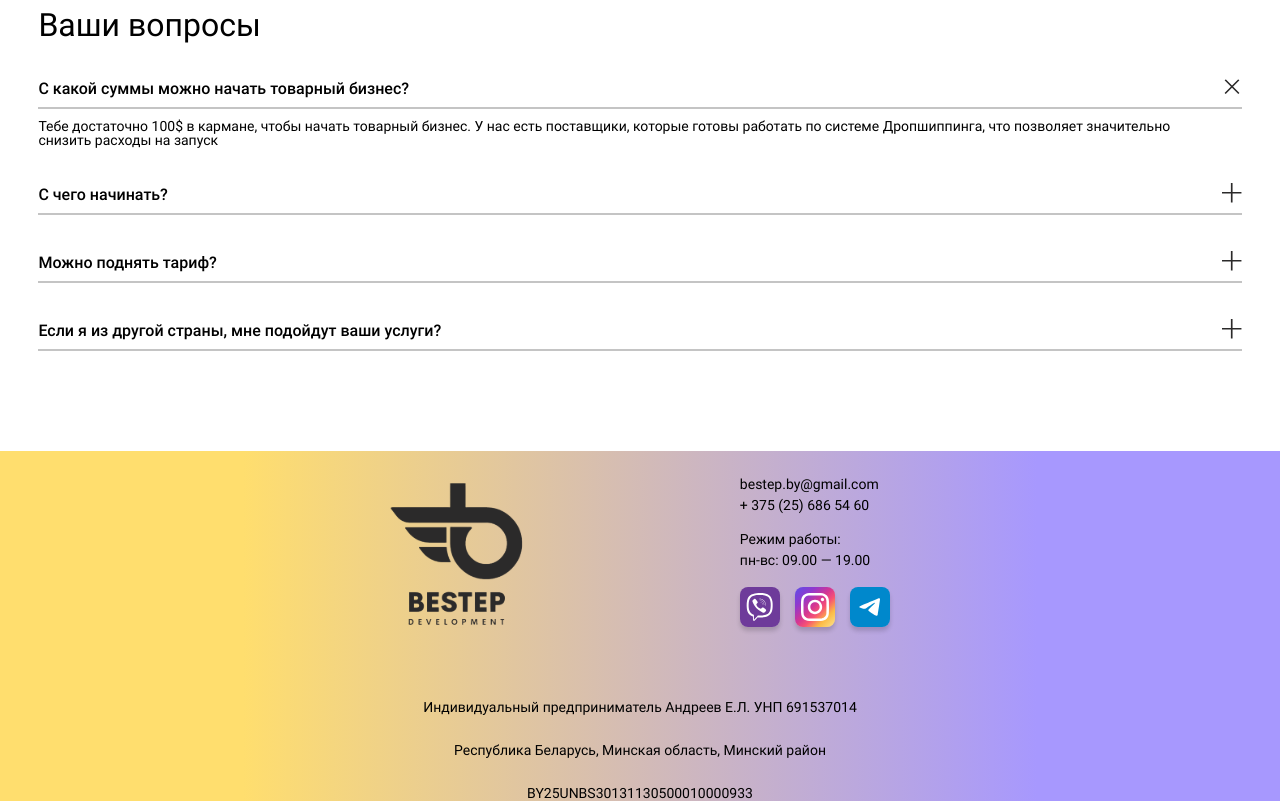
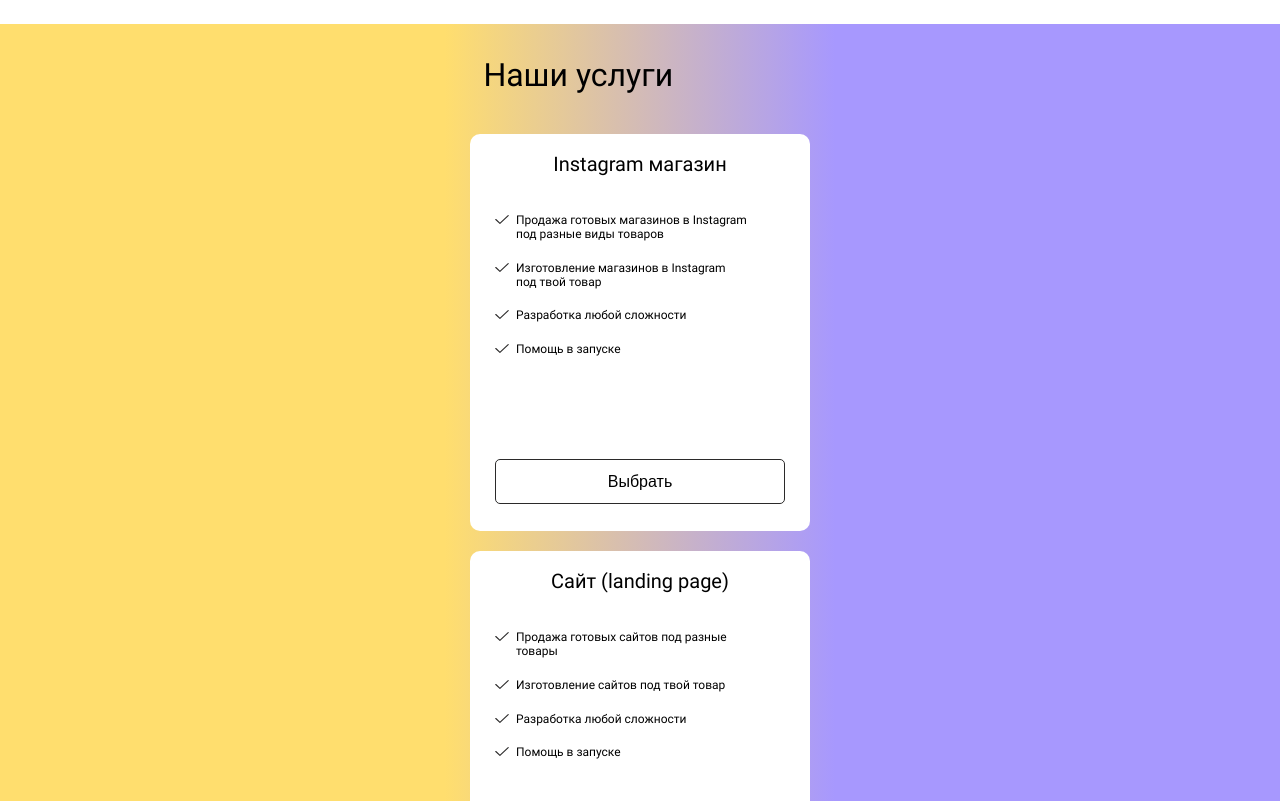
Before and after one commit to 1Alisa1/website-bester, a React (Create React App) app: page / in a window 1280 px wide. Shown: the part 1580-2381 px from the top of the page. Built offline with nearby package versions, Linux system fonts and the light colour scheme.

Commit message:
add services section

```diff
--- /dev/null
+++ b/src/components/cardServices/cardServices.module.scss
@@ -0,0 +1,77 @@
+@use '/src/scss/abstracts/mixins' as *;
+
+.card {
+  display: flex;
+  flex-direction: column;
+  flex: 1 0;
+  min-width: 522px;
+  height: 506px;
+  padding: 33px 46px 48px 46px;
+  border-radius: 10px;
+  background-color: white;
+  @include medium {
+    min-width: 402px;
+    height: 492px;
+    padding: 33px 30px 35px 30px;
+  }
+  @include small {
+    min-width: 340px;
+    max-width: 427px;
+    width: 100%;
+    height: 397px;
+    min-height: 397px;
+    padding: 20px 25px 27px 25px;
+  }
+  .title {
+    font-size: 36px;
+    margin-bottom: 50px;
+    text-align: center;
+    @include medium {
+      margin-bottom: 44px;
+      font-size: 32px;
+    }
+    @include small {
+      margin-bottom: 40px;
+      font-size: 20px;
+    }
+  }
+  .description {
+    width: 95%;
+    font-size: 20px;
+    @include medium {
+      width: 100%;
+      font-size: 18px;
+    }
+    @include small {
+      width: 272px;
+      font-size: 12px;
+    }
+  }
+  .button {
+    height: 55px;
+    margin-top: auto;
+    border: 2px solid #2b2a2a;
+    border-radius: 5px;
+    background-color: white;
+    font-size: 24px;
+    @include medium {
+      height: 55px;
+      font-size: 20px;
+    }
+    @include small {
+      height: 45px;
+      border: 1.5px solid #2b2a2a;
+      font-size: 16px;
+    }
+    &:hover {
+      color: #fdfcfc;
+      background-color: #2b2a2a;
+      box-shadow: 0px 4px 4px rgba(0, 0, 0, 0.16);
+    }
+    &:active {
+      color: #fdfcfc;
+      background-color: #1f1e1e;
+      box-shadow: inset 0px 4px 4px rgba(158, 158, 158, 0.16);
+    }
+  }
+}
--- /dev/null
+++ b/src/components/cardServices/cardServices.tsx
@@ -0,0 +1,19 @@
+import styles from './cardServices.module.scss';
+
+interface CardServicesProps {
+  title: string;
+  description: React.ReactNode;
+  onButtonClick: () => void;
+}
+
+const CardServices: React.FC<CardServicesProps> = ({ title, description, onButtonClick }) => {
+  return (
+    <div className={styles.card}>
+      <p className={styles.title}>{title}</p>
+      <div className={styles.description}>{description}</div>
+        <button className={styles.button} onClick={onButtonClick}>Выбрать</button>
+    </div>
+  );
+};
+
+export default CardServices;
--- a/src/components/introSection/introSection.module.scss
+++ b/src/components/introSection/introSection.module.scss
@@ -1,13 +1,19 @@
 @use '/src/scss/abstracts/mixins' as *;
+@use '/src/scss/abstracts/variables' as *;
 
 .intro {
   display: flex;
   justify-content: space-between;
-  margin-bottom: 200px;
+  @include large {
+    @include wrapper(map-get($width, 'large'));
+    margin-bottom: 200px;
+  }
   @include medium {
+    @include wrapper(map-get($width, 'medium'));
     margin-bottom: 150px;
   }
   @include small {
+    @include wrapper-small(map-get($padding, 'small'));
     justify-content: center;
     margin-bottom: 100px;
   }
@@ -99,13 +105,10 @@
     }
   }
   .image {
-    position: relative;
-    left: 30px;
-    width: 903px;
+    width: 867px;
     height: 676px;
     @include medium {
-      left: 25px;
-      width: 673px;
+      width: 645px;
       height: 504px;
     }
     @include small {
--- a/src/components/layout/layout.module.scss
+++ b/src/components/layout/layout.module.scss
@@ -66,18 +66,6 @@
       border: none;
       background-color: transparent;
     }
-  }
-}
-
-main {
-  @include large {
-    @include wrapper(map-get($width, 'large'));
-  }
-  @include medium {
-    @include wrapper(map-get($width, 'medium'));
-  }
-  @include small {
-    @include wrapper-small(map-get($padding, 'small'));
   }
 }
 
--- a/src/components/questionsSection/questionsSection.module.scss
+++ b/src/components/questionsSection/questionsSection.module.scss
@@ -1,10 +1,17 @@
 @use '/src/scss/abstracts/mixins' as *;
-section {
-  margin-bottom: 170px;
+@use '/src/scss/abstracts/variables' as *;
+
+.questionsSection {
+  @include large {
+    @include wrapper(map-get($width, 'large'));
+    margin-bottom: 170px;
+  }
   @include medium {
+    @include wrapper(map-get($width, 'medium'));
     margin-bottom: 130px;
   }
   @include small {
+    @include wrapper-small(map-get($padding, 'small'));
     margin-bottom: 90px;
   }
   h2 {
--- a/src/components/questionsSection/questionsSection.tsx
+++ b/src/components/questionsSection/questionsSection.tsx
@@ -3,7 +3,7 @@
 
 const QuestionsSection = () => {
   return (
-    <section>
+    <section className={styles.questionsSection}>
       <h2>Ваши вопросы</h2>
       <div className={styles.questionsContainer}>
         <Question
--- /dev/null
+++ b/src/components/servicesSection/servicesSection.module.scss
@@ -0,0 +1,115 @@
+@use '/src/scss/abstracts/mixins' as *;
+@use '/src/scss/abstracts/variables' as *;
+
+.services {
+  width: 100%;
+  margin-bottom: 120px;
+  background: linear-gradient(
+    to right,
+    #ffde6e 0%,
+    #ffde6e 50%,
+    #a798fe 50%,
+    #a798fe 100%
+  );
+  @include medium {
+    margin-bottom: 60px;
+  }
+  @include small {
+    margin-bottom: 24px;
+  }
+  .content {
+    background-image: linear-gradient(270deg, #a798fe 0%, #ffde6e 100%);
+    @include large {
+      @include wrapper(map-get($width, 'large'));
+    }
+    @include medium {
+      @include wrapper(map-get($width, 'medium'));
+    }
+    @include small {
+      @include wrapper-small(map-get($padding, 'small'));
+      max-width: 390px;
+      margin: 0 auto;
+    }
+    .title {
+      margin-bottom: 100px;
+      padding-top: 120px;
+      font-size: 64px;
+      line-height: 1.2;
+      @include medium {
+        margin-bottom: 70px;
+        padding-top: 60px;
+        font-size: 48px;
+      }
+      @include small {
+        margin-bottom: 40px;
+        padding-top: 32px;
+        font-size: 32px;
+      }
+    }
+    .cardContainer {
+      display: flex;
+      flex-direction: row;
+      justify-content: space-between;
+      gap: 77px;
+      padding-bottom: 180px;
+      @include medium {
+        gap: 60px;
+        padding-bottom: 93px;
+      }
+      @include small {
+        flex-direction: column;
+        align-items: center;
+        gap: 20px;
+        padding-bottom: 50px;
+      }
+      .wrapper {
+        display: flex;
+        margin-bottom: 28px;
+        gap: 20px;
+        line-height: 1.15;
+        .medium {
+          display: none;
+        }
+        @include medium {
+          gap: 10px;
+          .small {
+            display: none;
+          }
+          .medium {
+            display: block;
+          }
+        }
+        @include small {
+          gap: 5px;
+          margin-bottom: 20px;
+          br {
+            display: none;
+          }
+          .small {
+            display: block;
+          }
+          .medium {
+            display: none;
+          }
+        }
+        .img {
+          background: url('../../img/check.svg') no-repeat;
+          background-size: contain;
+          min-width: 24px;
+          height: 16px;
+          margin-top: 1px;
+          @include medium {
+            min-width: 23px;
+            height: 15px;
+            margin-top: 2px;
+          }
+          @include small {
+            min-width: 16px;
+            height: 9px;
+            margin-top: 1px;
+          }
+        }
+      }
+    }
+  }
+}
--- /dev/null
+++ b/src/components/servicesSection/servicesSection.tsx
@@ -0,0 +1,84 @@
+import CardServices from '../cardServices/cardServices';
+import styles from './servicesSection.module.scss';
+
+const ServicesSection = () => {
+  return (
+    <section className={styles.services}>
+      <div className={styles.content}>
+        <h2 className={styles.title}>Наши услуги</h2>
+        <div className={styles.cardContainer}>
+          <CardServices
+            title="Instagram магазин"
+            description={
+              <>
+                <div className={styles.wrapper}>
+                  <div className={styles.img}></div>
+                  <p>Продажа готовых магазинов в Instagram под разные виды товаров</p>
+                </div>
+                <div className={styles.wrapper}>
+                  <div className={styles.img}></div>
+                  <p>Изготовление магазинов в Instagram <br className={styles.small}/> под твой товар</p>
+                </div>
+                <div className={styles.wrapper}>
+                  <div className={styles.img}></div>
+                  <p>Разработка любой сложности</p>
+                </div>
+                <div className={styles.wrapper}>
+                  <div className={styles.img}></div>
+                  <p>Помощь в запуске</p>
+                </div>
+              </>
+            }
+            onButtonClick={() => false}
+          />
+          <CardServices
+            title="Сайт (landing page)"
+            description={
+              <>
+                <div className={styles.wrapper}>
+                  <div className={styles.img}></div>
+                  <p>Продажа готовых сайтов <br className={styles.medium}/> под разные товары</p>
+                </div>
+                <div className={styles.wrapper}>
+                  <div className={styles.img}></div>
+                  <p>Изготовление сайтов <br className={styles.medium}/> под твой товар</p>
+                </div>
+                <div className={styles.wrapper}>
+                  <div className={styles.img}></div>
+                  <p>Разработка любой сложности</p>
+                </div>
+                <div className={styles.wrapper}>
+                  <div className={styles.img}></div>
+                  <p>Помощь в запуске</p>
+                </div>
+              </>
+            }
+            onButtonClick={() => false}
+          />
+          <CardServices
+            title="Обучающие курсы"
+            description={
+              <>
+                <div className={styles.wrapper}>
+                  <div className={styles.img}></div>
+                  <p>Курс с базовыми знаниями <br/> для новичков в товарке</p>
+                </div>
+                <div className={styles.wrapper}>
+                  <div className={styles.img}></div>
+                  <p>Курс с основами знаний для быстрого старта в товарке</p>
+                </div>
+                <div className={styles.wrapper}>
+                  <div className={styles.img}></div>
+                  <p>Курс PRO — знания для успешного <br/> старта в товарке</p>
+                </div>
+              </>
+            }
+            onButtonClick={() => false}
+          />
+        </div>
+      </div>
+    </section>
+  );
+};
+
+export default ServicesSection;
--- a/src/components/strategySection/strategySection.module.scss
+++ b/src/components/strategySection/strategySection.module.scss
@@ -1,12 +1,18 @@
 @use '/src/scss/abstracts/mixins' as *;
+@use '/src/scss/abstracts/variables' as *;
 
 .strategy {
-  margin-bottom: 200px;
+  @include large {
+    @include wrapper(map-get($width, 'large'));
+     margin-bottom: 200px;
+  }
   @include medium {
-    margin-bottom: 80px;
+    @include wrapper(map-get($width, 'medium'));
+     margin-bottom: 80px;
   }
   @include small {
-    margin-bottom: 70px;
+    @include wrapper-small(map-get($padding, 'small'));
+     margin-bottom: 70px;
   }
   .description {
     width: 70%;
--- a/src/pages/homePage/homePage.tsx
+++ b/src/pages/homePage/homePage.tsx
@@ -1,5 +1,6 @@
 import IntroSection from '../../components/introSection/introSection';
 import QuestionsSection from '../../components/questionsSection/questionsSection';
+import ServicesSection from '../../components/servicesSection/servicesSection';
 import StrategySection from '../../components/strategySection/strategySection';
 
 const HomePage: React.FC = () => {
@@ -7,6 +8,7 @@
     <>
       <IntroSection />
       <StrategySection />
+      <ServicesSection />
       <QuestionsSection />
     </>
   );
```
Also changed, not shown: src/img/check.svg (added), src/img/first-img.png.
